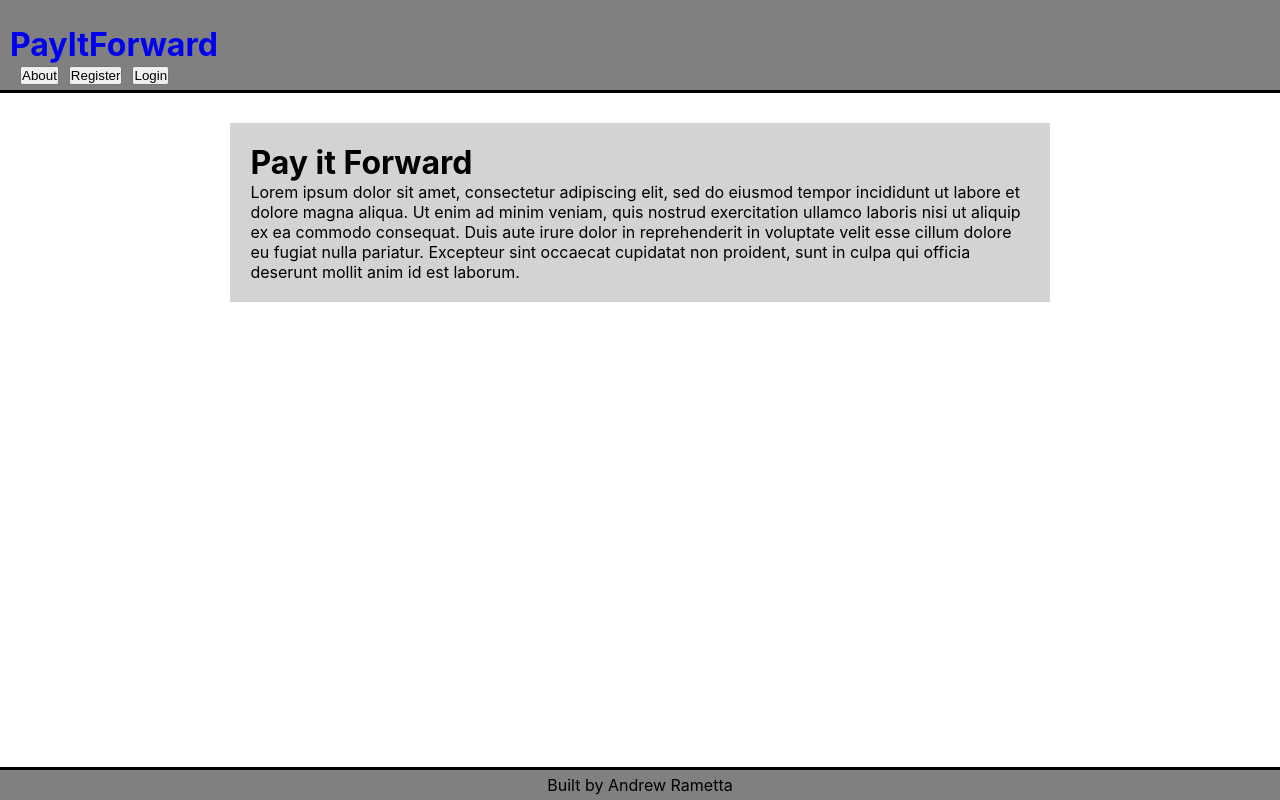
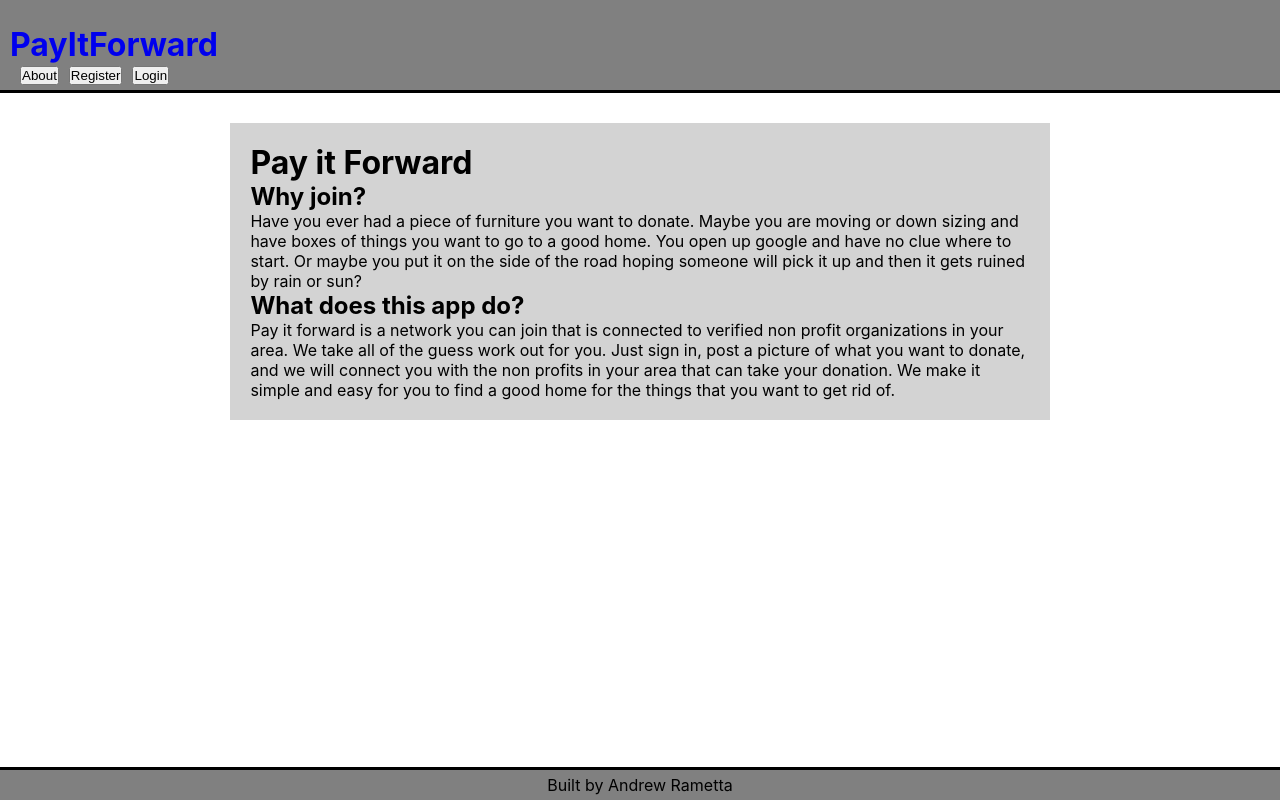
Before and after one commit to andrewrametta/pay-it-forward, a React (Create React App) app: page / in a window 1280 px wide. Built offline with nearby package versions, Linux system fonts and the light colour scheme.

Commit message:
added landing page

```diff
--- a/package.json
+++ b/package.json
@@ -17,11 +17,11 @@
   },
   "scripts": {
     "start": "react-scripts start",
-    "prebuild": "CI='' react-scripts test --colors",
+    "prebuild": "CI=true react-scripts test --colors",
     "build": "react-scripts build",
     "test": "react-scripts test",
     "eject": "react-scripts eject",
-    "predeploy": "CI='' npm run build",
+    "predeploy": "npm run build",
     "deploy": "vercel --prod"
   },
   "eslintConfig": {
--- a/src/components/Landing/Landing.js
+++ b/src/components/Landing/Landing.js
@@ -6,15 +6,22 @@ function Landing() {
   return (
     <div className="landing-wrapper">
       <h1>Pay it Forward</h1>
-
+      <h2>Why join?</h2>
       <p>
-        Lorem ipsum dolor sit amet, consectetur adipiscing elit, sed do eiusmod
-        tempor incididunt ut labore et dolore magna aliqua. Ut enim ad minim
-        veniam, quis nostrud exercitation ullamco laboris nisi ut aliquip ex ea
-        commodo consequat. Duis aute irure dolor in reprehenderit in voluptate
-        velit esse cillum dolore eu fugiat nulla pariatur. Excepteur sint
-        occaecat cupidatat non proident, sunt in culpa qui officia deserunt
-        mollit anim id est laborum.
+        Have you ever had a piece of furniture you want to donate. Maybe you are
+        moving or down sizing and have boxes of things you want to go to a good
+        home. You open up google and have no clue where to start. Or maybe you
+        put it on the side of the road hoping someone will pick it up and then
+        it gets ruined by rain or sun?
+      </p>
+      <h2>What does this app do?</h2>
+      <p>
+        Pay it forward is a network you can join that is connected to verified
+        non profit organizations in your area. We take all of the guess work out
+        for you. Just sign in, post a picture of what you want to donate, and we
+        will connect you with the non profits in your area that can take your
+        donation. We make it simple and easy for you to find a good home for the
+        things that you want to get rid of.
       </p>
     </div>
   );
```
